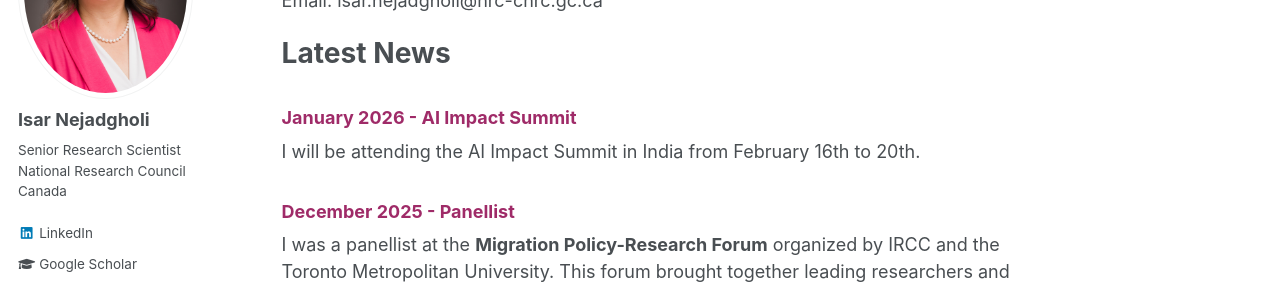
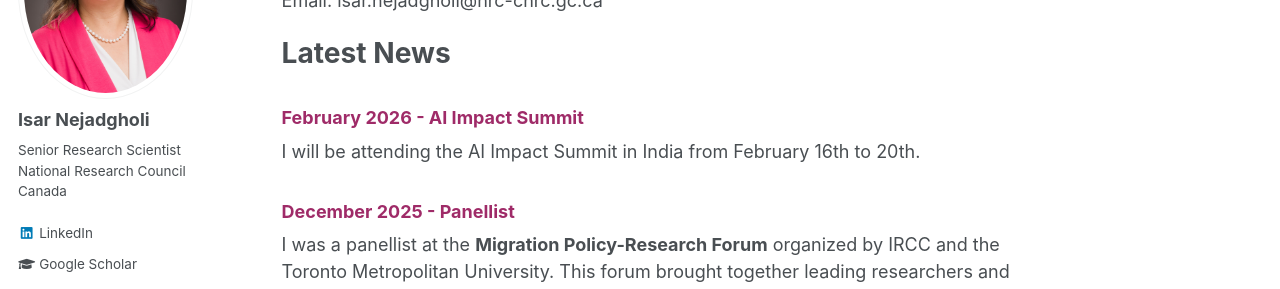
Before and after one commit to IsarNejad/IsarNejad.github.io, a Jekyll site: the page built from _pages/about.md, in a window 1280 px wide and 900 px high, scrolled down 589 px. Shown: the part 153-442 px from the top of the window. Built offline with Jekyll 4.4.1, drawn with Linux system fonts in a browser that asks for light colours.

Commit message:
Change AI Impact Summit date to February 2026
Updated the date for the AI Impact Summit attendance.

```diff
--- a/_pages/about.md
+++ b/_pages/about.md
@@ -25,7 +25,7 @@ Email: isar.nejadgholi@nrc-cnrc.gc.ca
 # Latest News
 
 {: .amaranth-deep-purple}
-### January 2026 - AI Impact Summit
+### February 2026 - AI Impact Summit
 
 I will be attending the AI Impact Summit in India from February 16th to 20th.
 
```
